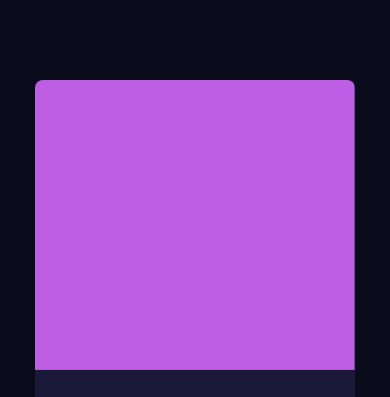
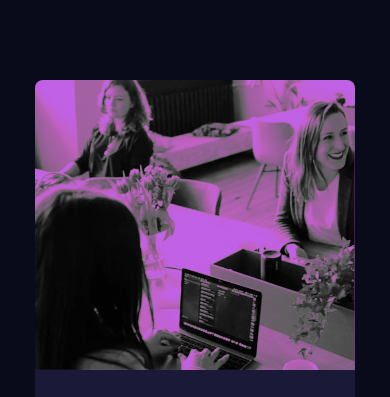
Before and after one commit to Rajesh7rj/Stats-preview-card-component, a plain HTML site: page index.html in a window 390 px wide. Shown: the top 397 px of the page. Drawn offline with Linux system fonts and the light colour scheme; the site is published under a folder, as on GitHub Pages, so addresses that start at the root find nothing.

Commit message:
Update styles.css

```diff
--- a/styles.css
+++ b/styles.css
@@ -71,7 +71,7 @@ span {
 
   width: 33.5rem;
   height: 27.7rem;
-  background: rgba(192, 96, 230, 0.987) url(/images/image-header-desktop.jpg);
+  background: rgba(192, 96, 230, 0.987) url(images/image-header-desktop.jpg);
   background-size: cover;
   background-blend-mode: darken;
 }
@@ -117,7 +117,7 @@ span {
     margin-top: -5rem;
     margin-left: -40%;
     transform: scale(0.67);
-    background: rgba(192, 96, 230, 0.987) url(/images/image-header-mobile.jpg);
+    background: rgba(192, 96, 230, 0.987) url(images/image-header-mobile.jpg);
 
   }
 
```
